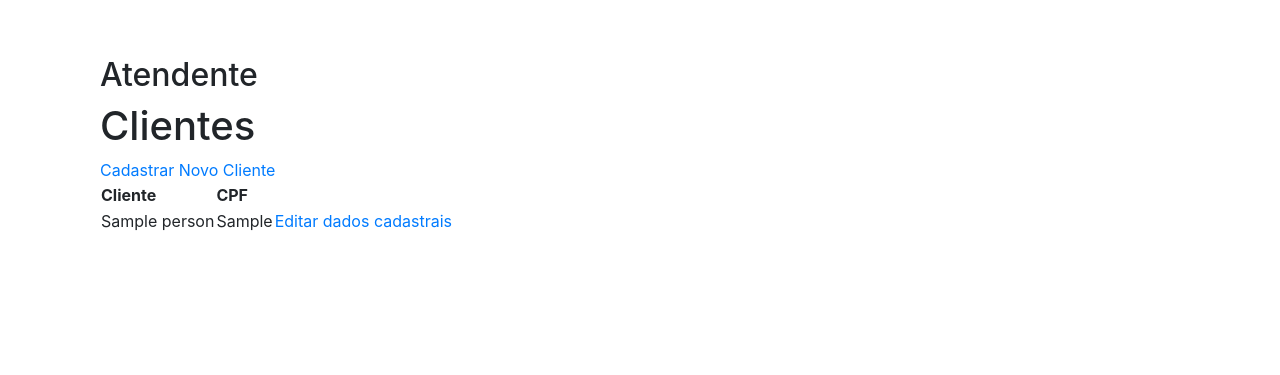
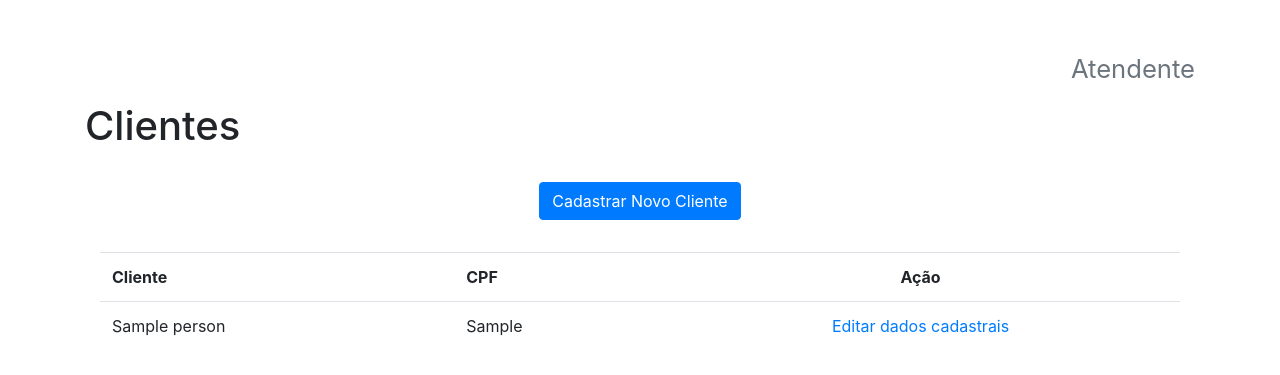
Before and after one commit to williamabreu/fake-sysadmin, a Django app: page /listar-clientes/ in a window 1280 px wide. Shown: the top 375 px of the page. Run offline with Django 3.2, Linux system fonts and the light colour scheme; tables that the repository leaves empty hold one stand-in row (values such as "Sample post"); some libraries are stand-ins or nearby versions.

Commit message:
Aprimorado webdesign da tela listar clientes

```diff
--- a/src/Atendente/templates/site/list_all_clients.html
+++ b/src/Atendente/templates/site/list_all_clients.html
@@ -1,21 +1,33 @@
 {% extends 'site/base.html' %}
 
+{% block user_title %}
+  Atendente
+{% endblock user_title %}
+
+{% block frame_title %}
+  Clientes
+{% endblock frame_title %}
+
 {% block body %}
-  <h2>Atendente</h2>
-  <h1>Clientes</h1>
+  <div class="row">
+    <div class="col">
+      <p class="text-center">
+        <a class="btn btn-primary mt-4" href="{% url 'create_client' %}">Cadastrar Novo Cliente</a>
+      </p>
+    </div>
+  </div>
 
-  <a href="{% url 'create_client' %}">Cadastrar Novo Cliente</a>
-
-  <table>
+  <table class="table table-hover mt-3">
     <tr>
       <th>Cliente</th>
       <th>CPF</th>
+      <th class="text-center">Ação</th>
     </tr>
     {% for client in clients %}
       <tr>
         <td>{{ client.person.name }}</td>
         <td>{{ client.person.cpf }}</td>
-        <td><a href="{% url 'update_client' client.id %}">Editar dados cadastrais</a></td>
+        <td class="text-center"><a href="{% url 'update_client' client.id %}">Editar dados cadastrais</a></td>
       </tr>
     {% endfor %}
   </table>
```
